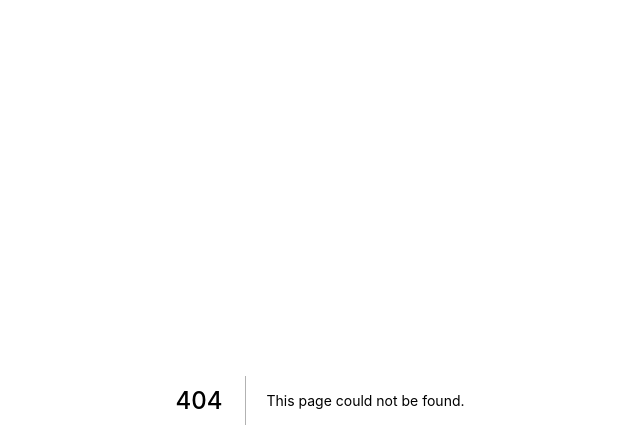
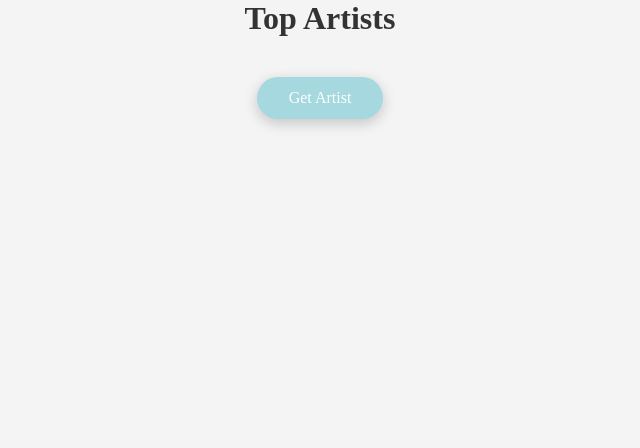
Before and after one commit to t-naganuma/next-spotify-api-tutorial, a Next.js app: page /artist in a window 1280 px wide. Before the commit this address had no page. Shown: the top 448 px of the page, without its empty margins (320-960 px from the left). Built offline with nearby package versions, Linux system fonts and the light colour scheme.

Commit message:
artist page追加

```diff
--- /dev/null
+++ b/pages/artist.js
@@ -0,0 +1,53 @@
+import React, { useState } from 'react';
+import axios from 'axios';
+import checkExpiration from '../lib/checkExpiration';
+import styles from '../styles/layout/Layout.module.scss';
+import contentStyles from '../styles/layout/Content.module.scss';
+import buttonStyles from '../styles/components/Button.module.scss';
+
+export default function artist() {
+  const { artists, setArtists } = useState([]);
+  const getArtist = () => {
+    const accessToken = localStorage.getItem('accessToken');
+    if (!accessToken) {
+      alert(
+        'アクセストークンが取得できていません。\nauthボタンを押して認証し直してください。'
+      );
+      return;
+    }
+    checkExpiration();
+
+    // Spotify ユーザーのTOP Artist取得
+    const endpoint = 'https://api.spotify.com/v1/me/top/artists';
+    const headers = { Authorization: `Bearer ${accessToken}` };
+    axios
+      .get(endpoint, { headers })
+      .then((res) => {
+        setArtists(res.data.items);
+      })
+      .catch((error) => {
+        console.log(error);
+        alert(
+          'アクセストークンが無効です。\nauthボタンを押して認証し直すか、refresh access tokenボタンを押してトークンを更新してください。'
+        );
+      });
+  };
+
+  return (
+    <div className={styles.container}>
+      <main>
+        <section className={contentStyles.sec_top}>
+          <h1 className={contentStyles.heading1}>Top Artists</h1>
+          <div className={buttonStyles.buttonWrap}>
+            <button
+              className={`${buttonStyles.button} ${buttonStyles.link}`}
+              onClick={getArtist}>
+              Get Artist
+            </button>
+          </div>
+          {/* <ul>{displayArtists}</ul> */}
+        </section>
+      </main>
+    </div>
+  );
+}
--- /dev/null
+++ b/styles/layout/Content.module.scss
@@ -0,0 +1,15 @@
+@import '../variables.scss';
+@import '../mixin.scss';
+@import '../function.scss';
+
+.sec_top {
+  margin: 0 auto;
+  max-width: 1000px;
+}
+
+.heading1 {
+  color: $text-color;
+  font-size: rem(32px);
+  font-weight: bold;
+  text-align: center;
+}
```
